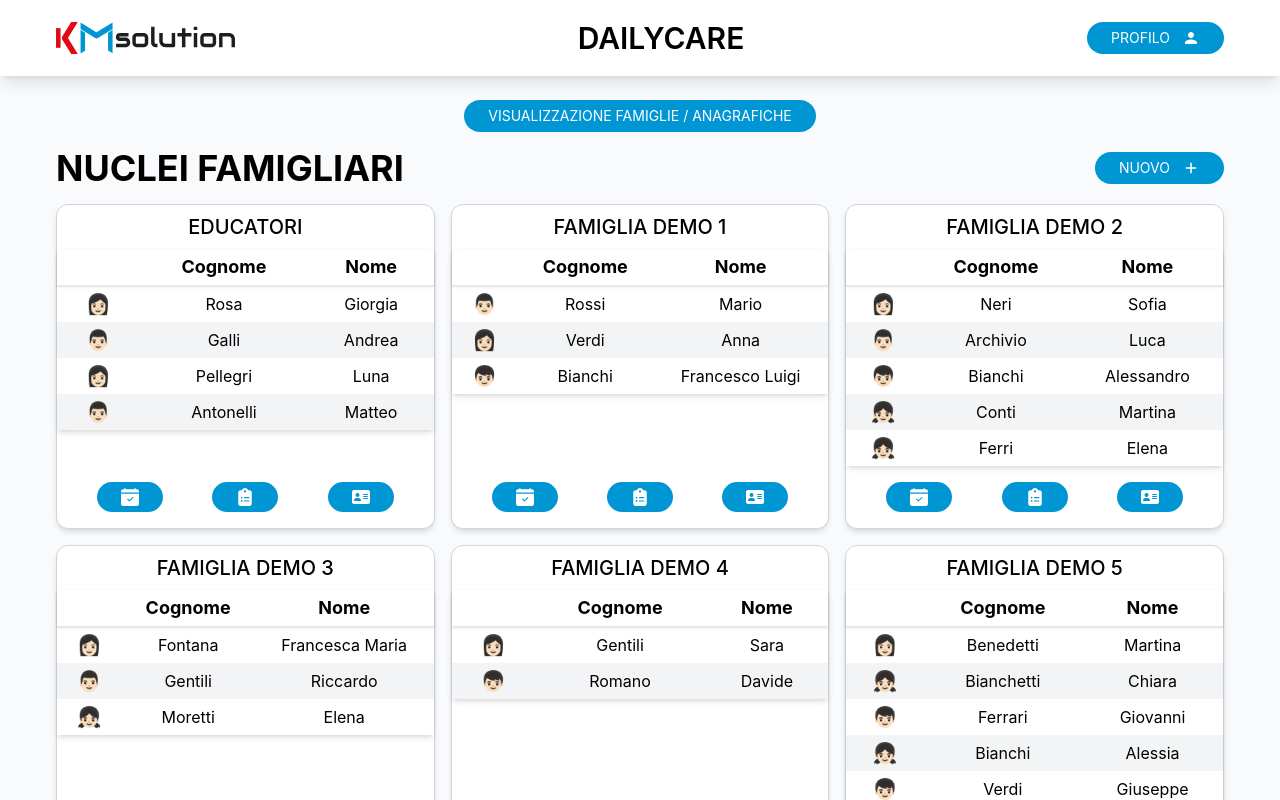
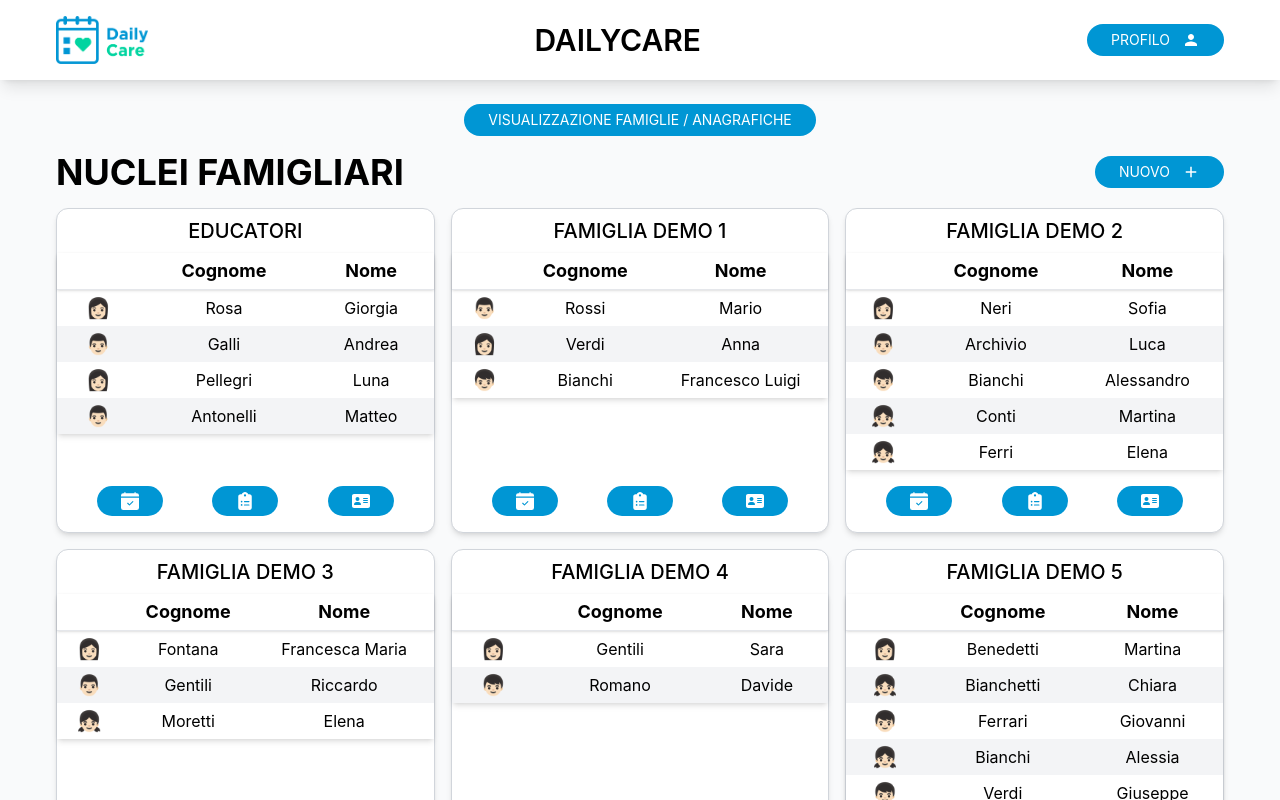
Before and after one commit to Kappo99/Agenda_Elettronica, a React (Create React App) app: page / in a window 1280 px wide. Shown: the top 800 px of the page. Built offline with nearby package versions, Linux system fonts and the light colour scheme; sample sign-in values are in the browser's storage.

Commit message:
feat: update header branding and layout in Header component

```diff
--- a/src/components/Header.tsx
+++ b/src/components/Header.tsx
@@ -1,5 +1,5 @@
 import React, { useEffect, useState } from 'react';
-import KMsolution from '../images/KMsolution_black.svg';
+import DailyCare from '../images/DailyCare.png';
 import { MdLogout, MdPerson } from 'react-icons/md';
 import { Link, useLocation } from 'react-router-dom';
 import { logout } from '../redux/slices/authSlice';
@@ -26,15 +26,15 @@ function Header() {
         <>
             <nav className='w-full bg-white shadow-lg text-sm mb-6'>
 
-                <div className='container w-full py-3 lg:py-5'>
+                <div className='container w-full py-4'>
 
-                    <div className='flex flex-col md:flex-row items-center justify-between gap-x-10 gap-y-6'>
+                    <div className='flex flex-row items-center justify-between gap-x-10 gap-y-6'>
 
                         <Link to='/'>
-                            <img src={KMsolution} className='w-auto h-8' alt='DailyCare' />
+                            <img src={DailyCare} className='w-auto h-16 md:h-12' alt='DailyCare' />
                         </Link>
 
-                        <span className='flex-1 h2 text-center'>DailyCare</span>
+                        <span className='flex-1 h2 text-center hidden md:block'>DailyCare</span>
 
                         <div className='flex justify-end'>
                             {location.pathname === '/profilo' ? (
```
